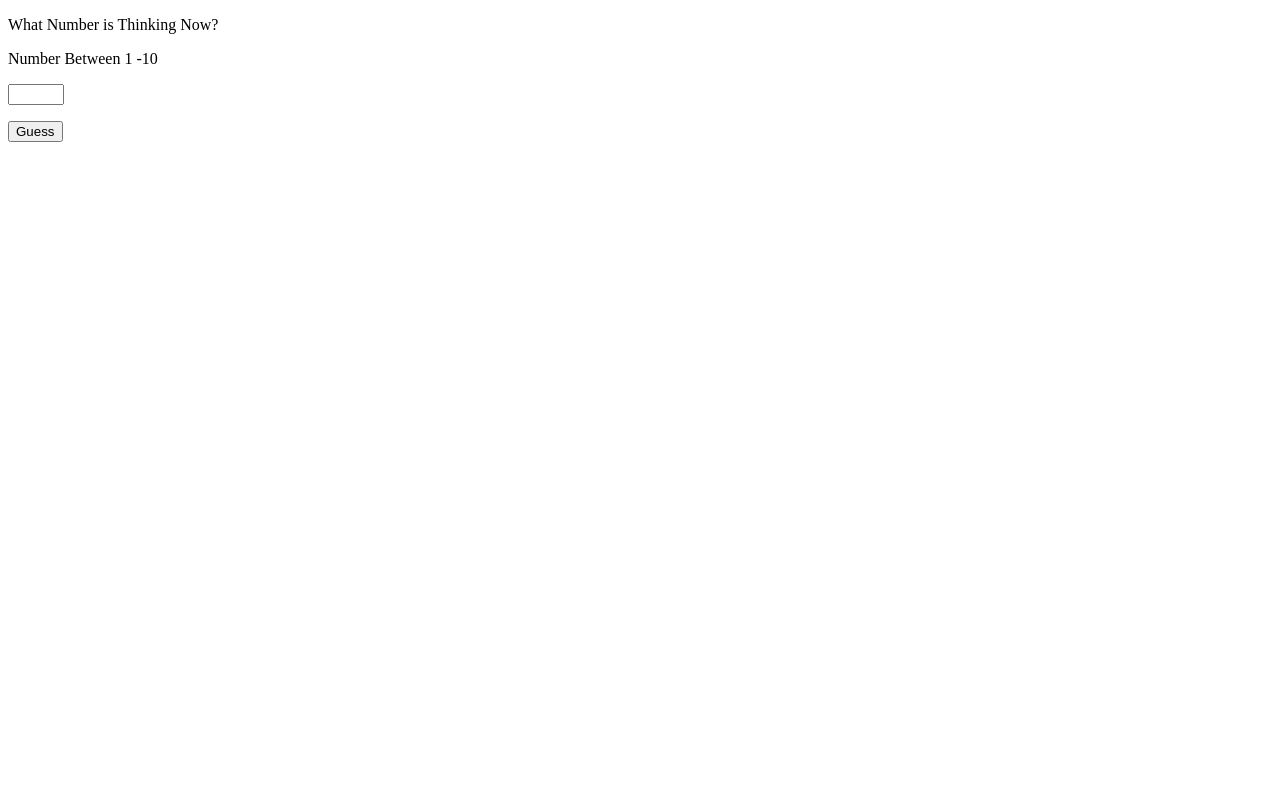
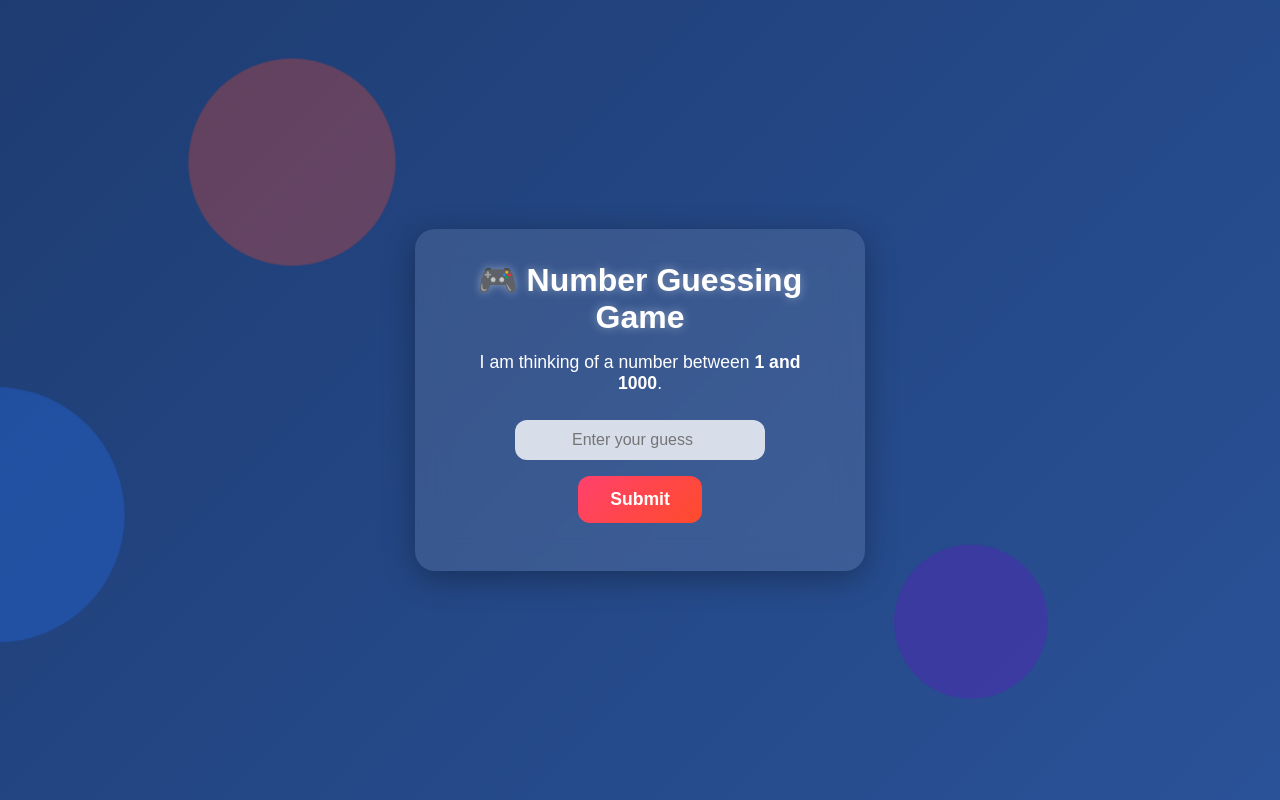
Before and after one commit to nimesh-1234/randam-number-game-javascript, a plain HTML site: page game.html in a window 1280 px wide. Drawn offline with Linux system fonts and the light colour scheme.

Commit message:
ui add(css)✏️

```diff
--- a/game.html
+++ b/game.html
@@ -3,28 +3,224 @@
   <head>
     <meta charset="UTF-8" />
     <meta name="viewport" content="width=device-width, initial-scale=1.0" />
-    <title>Document</title>
+    <title>Guessing Game</title>
+    <style>
+      * {
+        margin: 0;
+        padding: 0;
+        box-sizing: border-box;
+        font-family: "Poppins", sans-serif;
+      }
+
+      body {
+        height: 100vh;
+        display: flex;
+        align-items: center;
+        justify-content: center;
+        overflow: hidden;
+        color: #fff;
+        background: linear-gradient(135deg, #1e3c72, #2a5298);
+      }
+
+      .circle {
+        position: absolute;
+        border-radius: 50%;
+        opacity: 0.3;
+        animation: float 10s infinite ease-in-out alternate;
+      }
+      .circle:nth-child(1) {
+        width: 200px;
+        height: 200px;
+        background: #ff4b2b;
+        top: 10%;
+        left: 15%;
+        animation-duration: 12s;
+      }
+      .circle:nth-child(2) {
+        width: 150px;
+        height: 150px;
+        background: #6a11cb;
+        top: 70%;
+        left: 70%;
+        animation-duration: 14s;
+      }
+      .circle:nth-child(3) {
+        width: 250px;
+        height: 250px;
+        background: #2575fc;
+        top: 50%;
+        left: -10%;
+        animation-duration: 16s;
+      }
+      @keyframes float {
+        0% {
+          transform: translateY(0) scale(1);
+        }
+        100% {
+          transform: translateY(-50px) scale(1.1);
+        }
+      }
+
+      .game-container {
+        position: relative;
+        background: rgba(255, 255, 255, 0.1);
+        padding: 2rem 3rem;
+        border-radius: 20px;
+        backdrop-filter: blur(15px);
+        box-shadow: 0 8px 32px rgba(0, 0, 0, 0.3);
+        text-align: center;
+        width: 90%;
+        max-width: 450px;
+        z-index: 2;
+        animation: fadeIn 1s ease-in-out;
+      }
+
+      h2 {
+        font-size: 2rem;
+        margin-bottom: 1rem;
+        text-shadow: 0 0 10px rgba(255, 255, 255, 0.4);
+      }
+
+      p {
+        margin: 0.6rem 0;
+        font-size: 1.1rem;
+      }
+
+      input[type="number"] {
+        padding: 0.7rem;
+        font-size: 1rem;
+        width: 100%;
+        max-width: 250px;
+        border-radius: 12px;
+        border: none;
+        outline: none;
+        margin: 1rem 0;
+        text-align: center;
+        background: rgba(255, 255, 255, 0.8);
+        color: #333;
+      }
+
+      button {
+        padding: 0.8rem 2rem;
+        font-size: 1.1rem;
+        font-weight: bold;
+        color: #fff;
+        background: linear-gradient(135deg, #ff416c, #ff4b2b);
+        border: none;
+        border-radius: 12px;
+        cursor: pointer;
+        transition: transform 0.2s, box-shadow 0.2s;
+      }
+
+      button:hover {
+        transform: translateY(-3px) scale(1.05);
+        box-shadow: 0 8px 20px rgba(0, 0, 0, 0.4);
+      }
+
+      #message {
+        margin-top: 1rem;
+        font-size: 1.2rem;
+        font-weight: bold;
+      }
+
+      #chances {
+        margin-top: 0.5rem;
+        font-size: 1rem;
+        opacity: 0.9;
+      }
+
+      @keyframes fadeIn {
+        from {
+          opacity: 0;
+          transform: scale(0.9);
+        }
+        to {
+          opacity: 1;
+          transform: scale(1);
+        }
+      }
+    </style>
   </head>
   <body>
-    <p>What Number is Thinking Now?</p>
-    <p>Number Between 1 -10</p>
-    <p><input type="number" id="guess" min="1" max="10" /></p>
-    <button id="guessCheck">Guess</button>
+    <div class="circle"></div>
+    <div class="circle"></div>
+    <div class="circle"></div>
 
-    <script type="text/javascript">
-      document.getElementById("guessCheck").onclick = function () {
-        var randomNumber = Math.floor(Math.random());
-        randomNumber = randomNumber * 11;
-        randomNumber = Math.floor(randomNumber);
+    <div class="game-container">
+      <h2>🎮 Number Guessing Game</h2>
+      <p>I am thinking of a number between <strong>1 and 1000</strong>.</p>
+      <input
+        type="number"
+        id="guess"
+        min="1"
+        max="1000"
+        placeholder="Enter your guess"
+      />
+      <br />
+      <button id="guessCheck">Submit</button>
 
-        if (document.getElementById("guess").value == randomNumber) {
-          alert("Your Won! The Number is " + randomNumber);
+      <p id="message"></p>
+      <p id="chances"></p>
+    </div>
+
+    <script>
+      let secretNumber;
+      let attempts;
+      let maxAttempts = 10;
+      const button = document.getElementById("guessCheck");
+
+      // Reset Game
+      function newGame() {
+        secretNumber = Math.floor(Math.random() * 1000) + 1;
+        attempts = 1;
+        document.getElementById("message").innerText = "";
+        document.getElementById("chances").innerText = "";
+        document.getElementById("guess").value = "";
+        button.innerText = "Submit";
+        button.onclick = checkGuess;
+      }
+
+      // Check Guess
+      function checkGuess() {
+        let userGuess = parseInt(document.getElementById("guess").value);
+
+        if (isNaN(userGuess) || userGuess < 1 || userGuess > 1000) {
+          document.getElementById("message").innerText =
+            "⚠️ Please enter a number between 1 and 1000.";
+          return;
+        }
+
+        if (userGuess === secretNumber) {
+          document.getElementById("message").innerText =
+            "🎉 You Win! The secret number was " + secretNumber + ".";
+          button.innerText = "New Game";
+          button.onclick = newGame;
         } else {
-          alert("Your Lose! The Number is " + randomNumber);
+          if (userGuess < secretNumber) {
+            document.getElementById("message").innerText =
+              "📉 Your guess is too small.";
+          } else {
+            document.getElementById("message").innerText =
+              "📈 Your guess is too large.";
+          }
+
+          attempts++;
+          if (attempts > maxAttempts) {
+            document.getElementById("message").innerText =
+              "😢 You Lose! The correct number was " + secretNumber + ".";
+            button.innerText = "New Game";
+            button.onclick = newGame;
+          } else {
+            document.getElementById("chances").innerText =
+              "🔁 Try again. You have " +
+              (maxAttempts - attempts + 1) +
+              " chances left.";
+          }
         }
-      };
+      }
 
-      //alert(Math.floor(Math.random() * 10));
+      //  Start game
+      newGame();
     </script>
   </body>
 </html>
```
